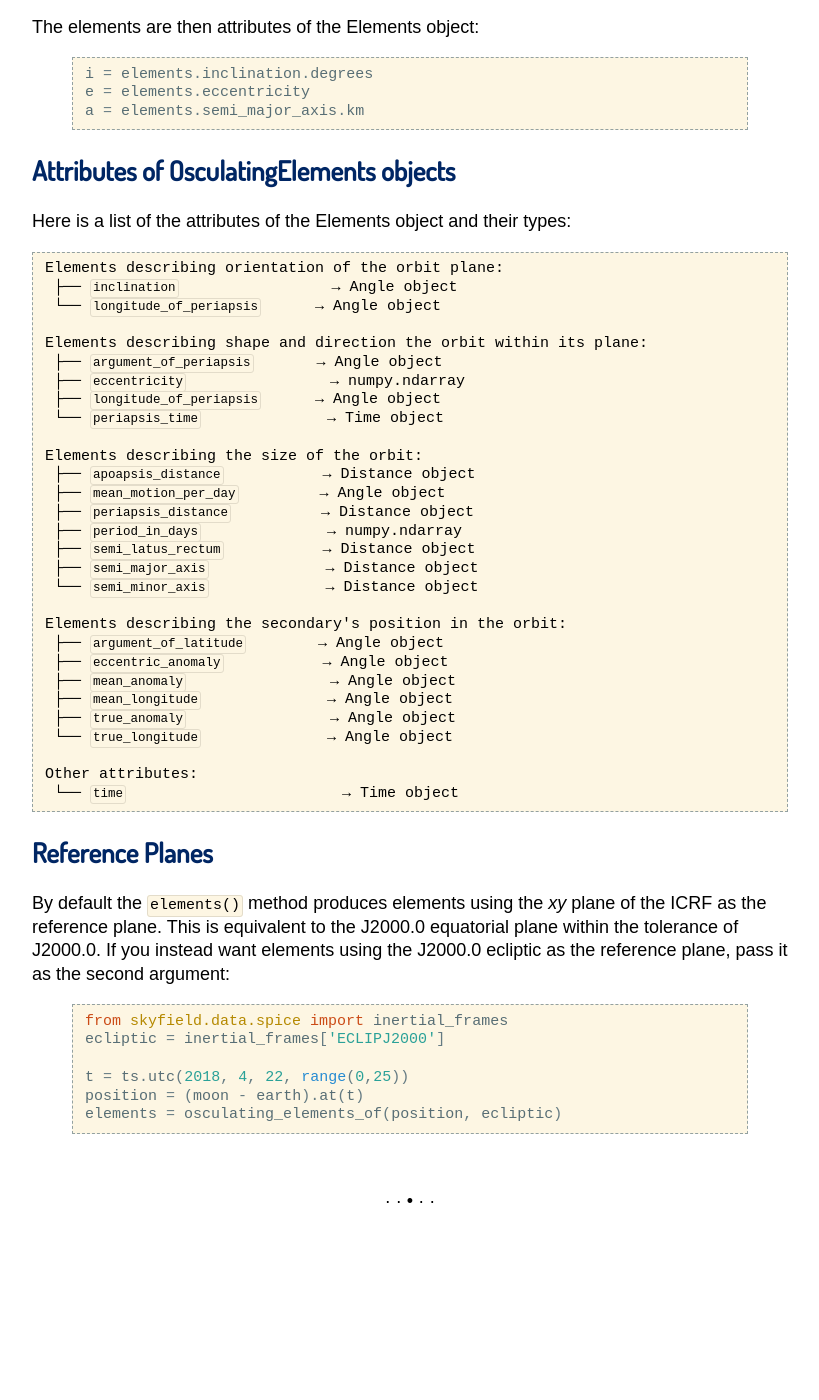
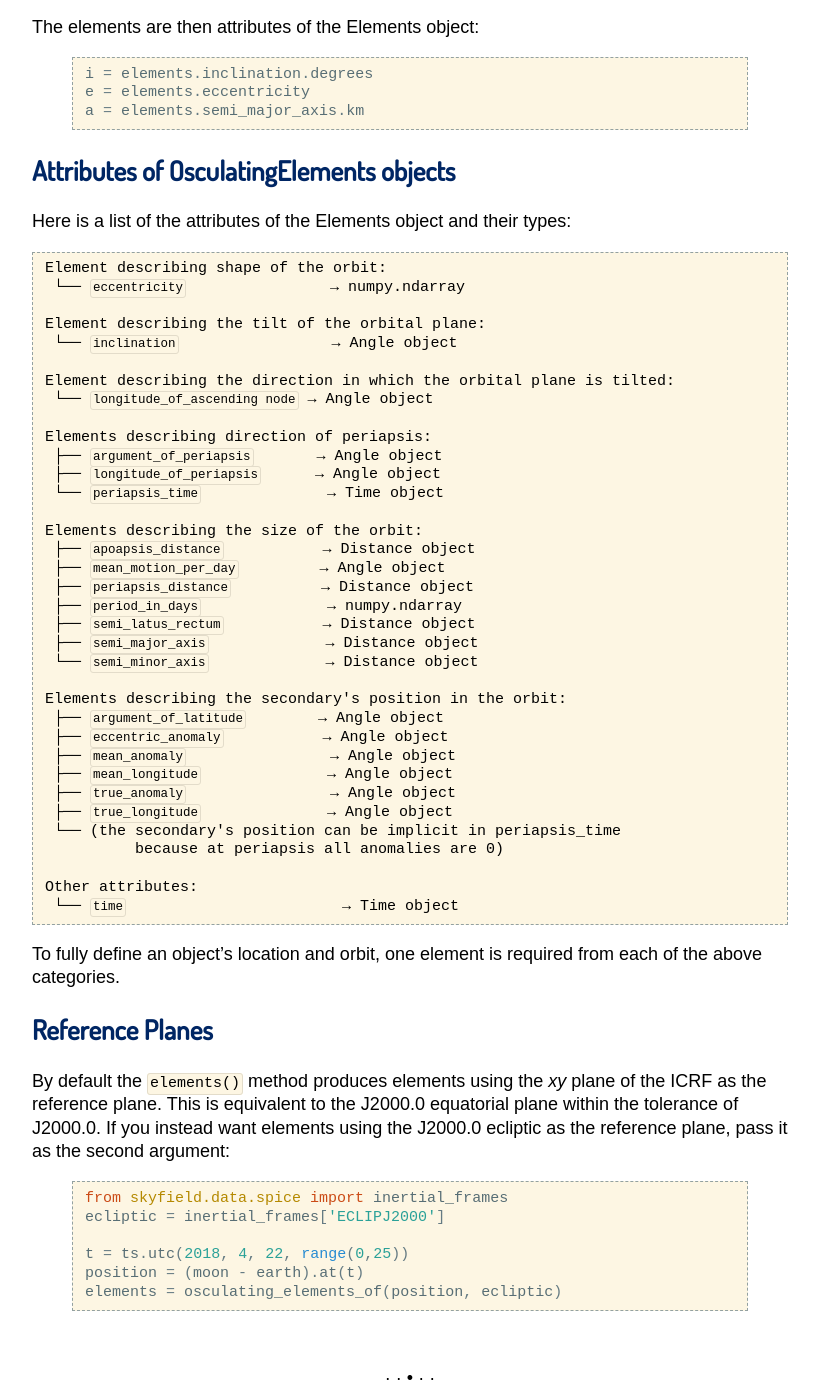
Before and after one commit to skyfielders/python-skyfield, a Sphinx documentation site: the page built from skyfield/documentation/elements.rst, in a window 1280 px wide and 1400 px high, scrolled down 603 px. Shown: the whole window, without its empty margins (230-1049 px from the left). Built offline with Sphinx 7.4.7, drawn with Linux system fonts in a browser that asks for light colours; some web fonts are replaced; pages that are not in the unit, such as notebooks, are missing from menus; before the commit the page ends 1874 px from its top, so only the background shows below that.

Commit message:
Fix Docs for Orbital Elements (#202)
longitude_of_ascending_node was missing and longitude_of_periapsis was listed twice.

I also rearranged the categories such that one element from each of the 6 categories would fully define the orbit. Added a note mentioning this.

```diff
--- a/skyfield/documentation/elements.rst
+++ b/skyfield/documentation/elements.rst
@@ -47,13 +47,17 @@ Here is a list of the attributes of the Elements object and their types:
 
 .. parsed-literal::
 
-    Elements describing orientation of the orbit plane:
-     ├── ``inclination``                 → Angle object
-     └── ``longitude_of_periapsis``      → Angle object
+    Element describing shape of the orbit:
+     └── ``eccentricity``                → numpy.ndarray
 
-    Elements describing shape and direction the orbit within its plane:
+    Element describing the tilt of the orbital plane:
+     └── ``inclination``                 → Angle object
+
+    Element describing the direction in which the orbital plane is tilted:
+     └── ``longitude_of_ascending node`` → Angle object
+
+    Elements describing direction of periapsis:
      ├── ``argument_of_periapsis``       → Angle object
-     ├── ``eccentricity``                → numpy.ndarray
      ├── ``longitude_of_periapsis``      → Angle object
      └── ``periapsis_time``              → Time object
 
@@ -72,10 +76,14 @@ Here is a list of the attributes of the Elements object and their types:
      ├── ``mean_anomaly``                → Angle object
      ├── ``mean_longitude``              → Angle object
      ├── ``true_anomaly``                → Angle object
-     └── ``true_longitude``              → Angle object
+     ├── ``true_longitude``              → Angle object
+     └── (the secondary's position can be implicit in periapsis_time
+              because at periapsis all anomalies are 0)
 
     Other attributes:
      └── ``time``                        → Time object
+
+To fully define an object's location and orbit, one element is required from each of the above categories.
 
 Reference Planes
 ================
```
